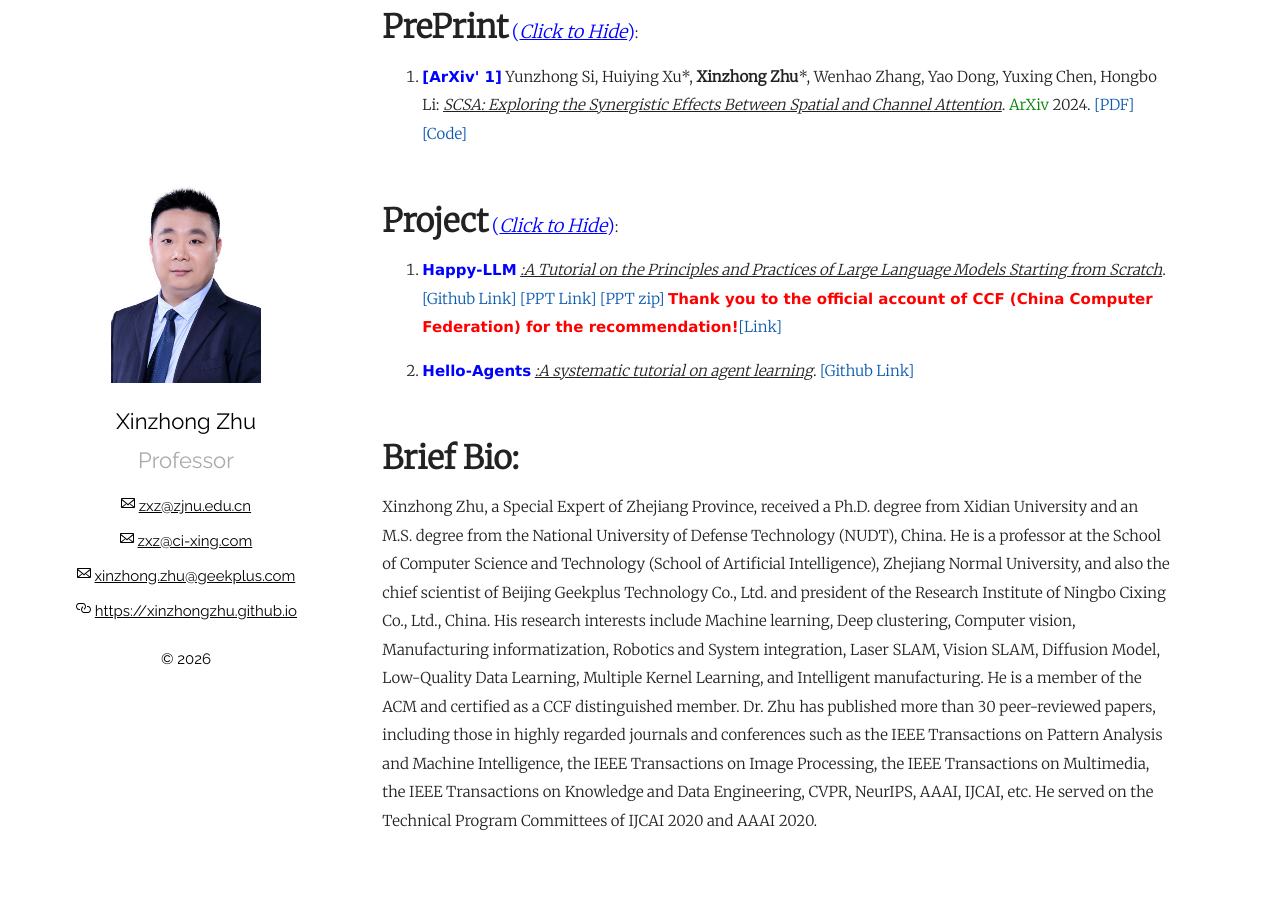
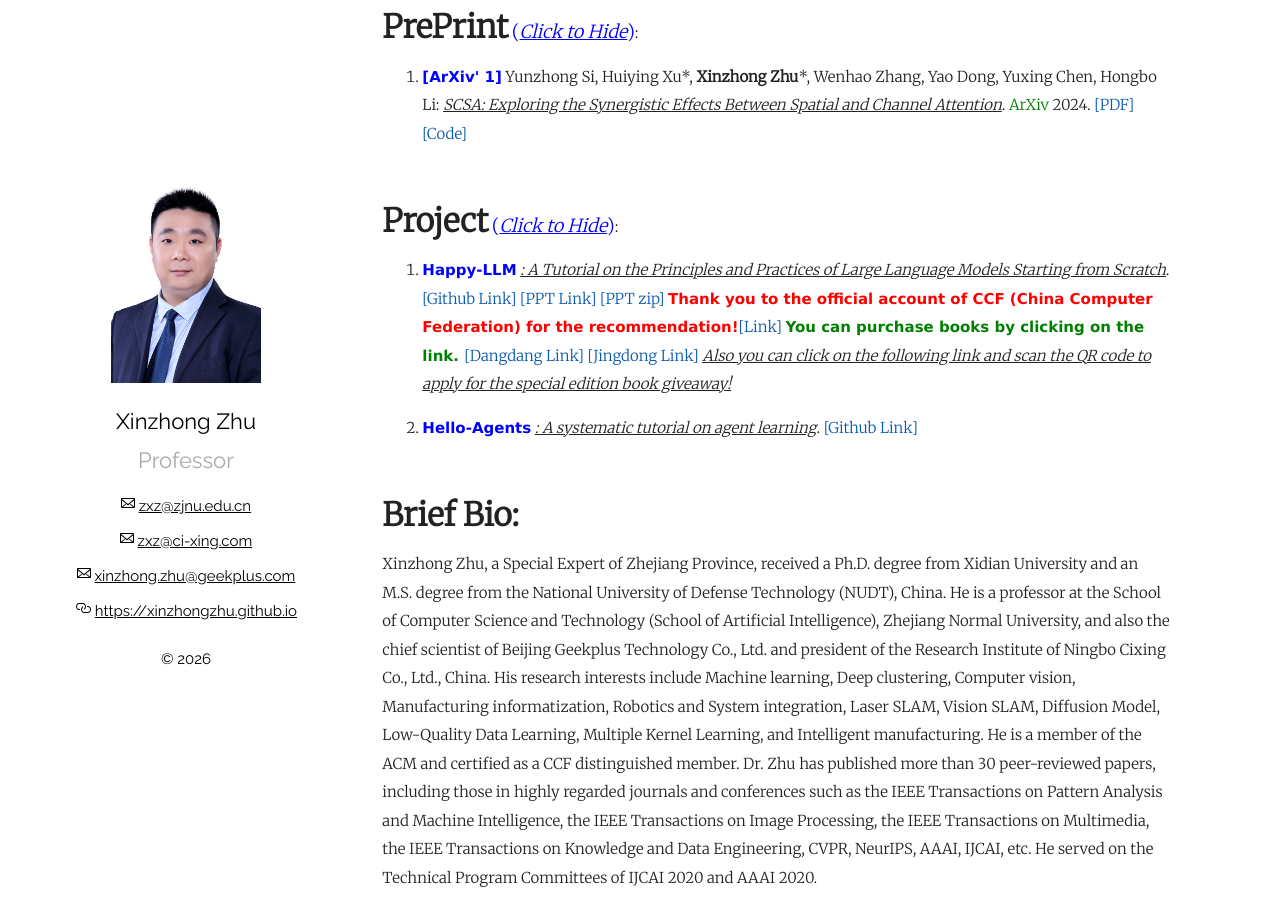
Before and after one commit to xinzhongzhu/xinzhongzhu.github.io, a Jekyll site: the page built from index.md, in a window 1280 px wide and 900 px high, scrolled down 10157 px. Built offline with Jekyll 4.4.1, drawn with Linux system fonts in a browser that asks for light colours.

Commit message:
Update index.md

```diff
--- a/index.md
+++ b/index.md
@@ -259,9 +259,9 @@ Please drop me a message by email: <u>zxz@zjnu.edu.cn</u> or <u>zxz@ci-xing.com<
   <p>
     <ol>
 
-<p style="margin-top: 8px;"><li><font face="verdana" color="blue"><b>Happy-LLM</b></font> <i><u>:A Tutorial on the Principles and Practices of Large Language Models Starting from Scratch</u></i>. <a href = "https://github.com/datawhalechina/happy-llm">[Github Link]</a> <a href = "https://github.com/HZAI-ZJNU/happy-llm-ppt">[PPT Link]</a>  <a href = "https://github.com/HZAI-ZJNU/happy-llm-ppt/raw/refs/heads/main/happy-llm-ppt.zip?download=">[PPT zip]</a>  <font face="verdana" color="red"><b>Thank you to the official account of CCF (China Computer Federation) for the recommendation!</b></font><a href = "https://mp.weixin.qq.com/s/P03f3e2vUUh7OxDP40Ra6w">[Link]</a>  </li></p>
+<p style="margin-top: 8px;"><li><font face="verdana" color="blue"><b>Happy-LLM</b></font> <i><u>: A Tutorial on the Principles and Practices of Large Language Models Starting from Scratch</u></i>. <a href = "https://github.com/datawhalechina/happy-llm">[Github Link]</a> <a href = "https://github.com/HZAI-ZJNU/happy-llm-ppt">[PPT Link]</a>  <a href = "https://github.com/HZAI-ZJNU/happy-llm-ppt/raw/refs/heads/main/happy-llm-ppt.zip?download=">[PPT zip]</a>  <font face="verdana" color="red"><b>Thank you to the official account of CCF (China Computer Federation) for the recommendation!</b></font><a href = "https://mp.weixin.qq.com/s/P03f3e2vUUh7OxDP40Ra6w">[Link]</a> <font face="verdana" color="green"><b> You can purchase books by clicking on the link. </b></font><a href = "http://product.dangdang.com/30067167.html">[Dangdang Link]</a> <a href = "https://e.jd.com/30949158.html">[Jingdong Link]</a> <i><u>Also you can click on the following link and scan the QR code to apply for the special edition book giveaway!</u></i> </li></p>
 
-<p style="margin-top: 8px;"><li><font face="verdana" color="blue"><b>Hello-Agents</b></font> <i><u>:A systematic tutorial on agent learning</u></i>. <a href = "https://datawhalechina.github.io/hello-agents/#/">[Github Link]</a></li></p>
+<p style="margin-top: 8px;"><li><font face="verdana" color="blue"><b>Hello-Agents</b></font> <i><u>: A systematic tutorial on agent learning</u></i>. <a href = "https://datawhalechina.github.io/hello-agents/#/">[Github Link]</a></li></p>
 
 
 
```
